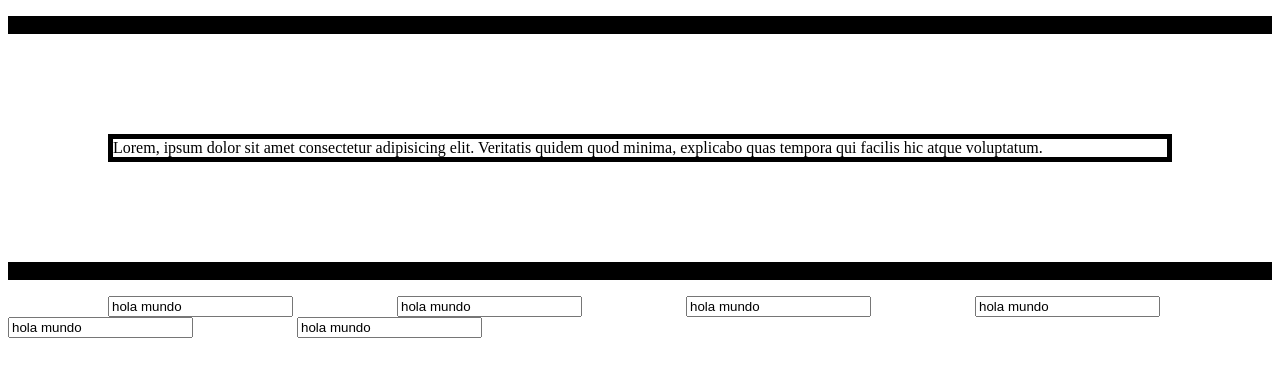
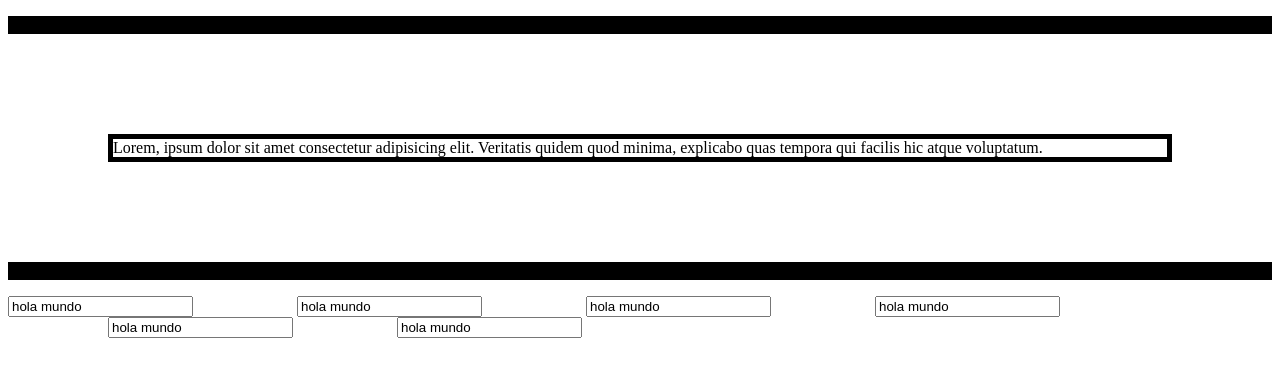
Before and after one commit to keymiro/curso_3_html_css_bootstrap, a plain HTML site: page margin.html in a window 1280 px wide. Drawn offline with Linux system fonts and the light colour scheme.

Commit message:
added margin

```diff
--- a/margin.css
+++ b/margin.css
@@ -16,3 +16,7 @@
 .m-b{ /* margin bottom (m-b)*/
     margin-bottom: 100px;
 }
+
+.m-auto{
+    margin: auto;
+}
--- a/margin.html
+++ b/margin.html
@@ -11,11 +11,11 @@
     <p class="bc-black">Lorem ipsum dolor sit amet consectetur adipisicing elit. Ab, ad. Impedit alias molestiae vel. Veniam accusamus unde totam itaque hic!</p>
     <p class="border m-t m-l m-r m-b">Lorem, ipsum dolor sit amet consectetur adipisicing elit. Veritatis quidem quod minima, explicabo quas tempora qui facilis hic atque voluptatum.</p>
     <p class="bc-black">Lorem ipsum dolor sit amet consectetur adipisicing elit. Explicabo laborum laudantium possimus. Sed eius tempore consectetur mollitia corrupti, vitae qui.</p>
-    <input type="text" class="m-r m-l" value="hola mundo">
     <input type="text" class="m-r" value="hola mundo">
     <input type="text" class="m-r" value="hola mundo">
-    <input type="text" class="m-r" value="hola mundo">
-    <input type="text" class="m-r" value="hola mundo">
+    <input type="text" class="" value="hola mundo">
+    <input type="text" class="m-l" value="hola mundo">
+    <input type="text" class="m-r m-l" value="hola mundo">
     <input type="text" value="hola mundo">
 </body>
 </html>
```
